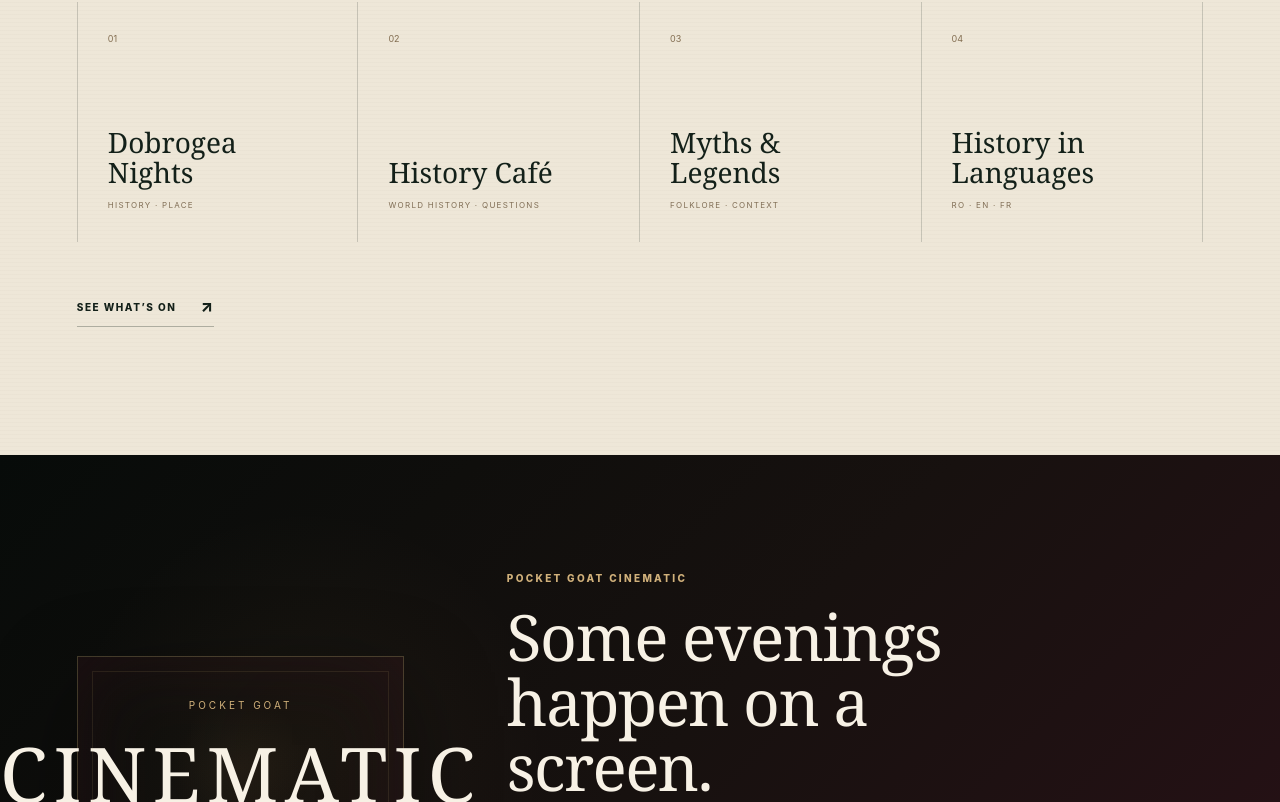
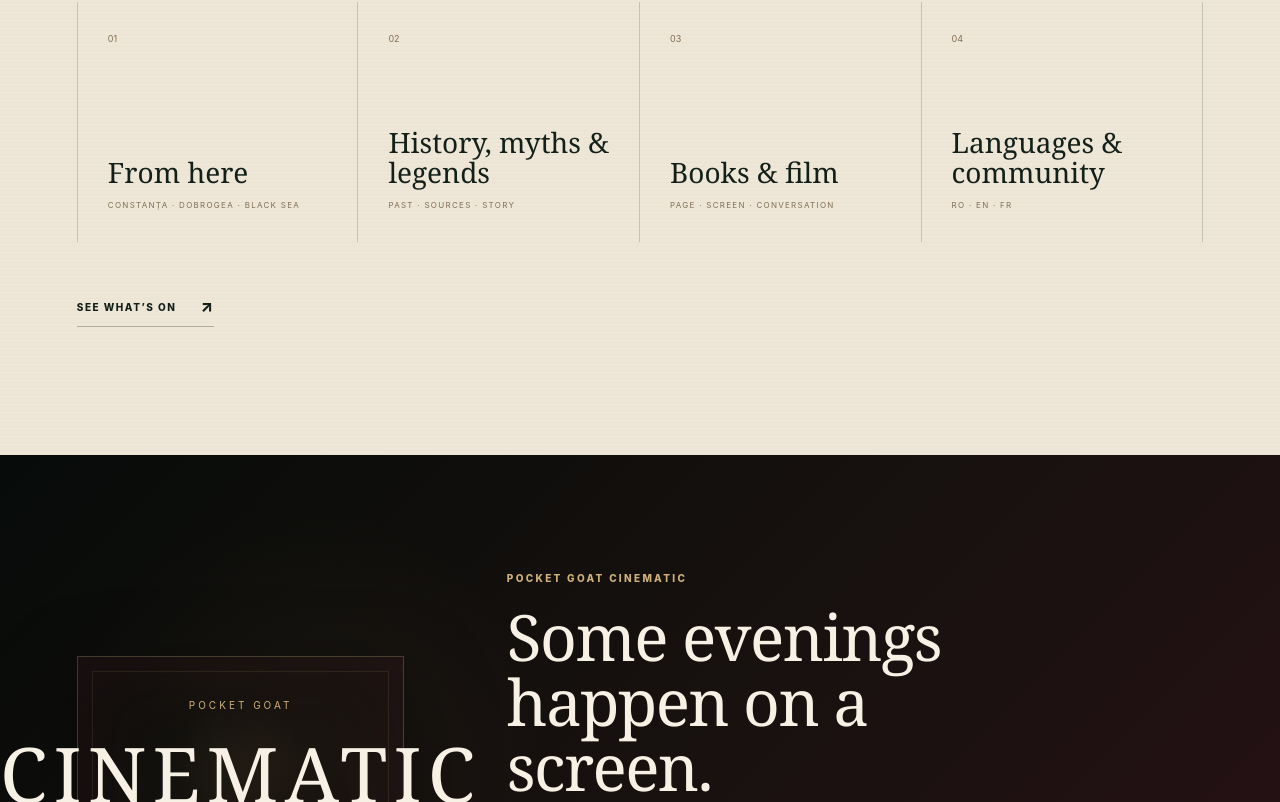
Before and after one commit to drezzillah-prog/pocket-goat-website, a Next.js app: page /en in a window 1280 px wide. Shown: the part 5898-6700 px from the top of the page. Built offline with nearby package versions, Linux system fonts and the light colour scheme.

Commit message:
polish: align homepage culture with thematic programme

```diff
--- a/src/app/[locale]/page.tsx
+++ b/src/app/[locale]/page.tsx
@@ -137,10 +137,10 @@ export default async function HomePage({ params }: { params: Promise<{ locale: s
         </div>
         <div className="event-strip">
           {[
-            ["Dobrogea Nights","HISTORY · PLACE"],
-            ["History Café","WORLD HISTORY · QUESTIONS"],
-            ["Myths & Legends","FOLKLORE · CONTEXT"],
-            ["History in Languages","RO · EN · FR"]
+            [ro ? "De aici" : "From here", ro ? "CONSTANȚA · DOBROGEA · MAREA NEAGRĂ" : "CONSTANȚA · DOBROGEA · BLACK SEA"],
+            [ro ? "Istorie, mituri & legende" : "History, myths & legends", ro ? "TRECUT · SURSE · POVESTE" : "PAST · SOURCES · STORY"],
+            [ro ? "Cărți & film" : "Books & film", ro ? "PAGINĂ · ECRAN · CONVERSAȚIE" : "PAGE · SCREEN · CONVERSATION"],
+            [ro ? "Limbi & comunitate" : "Languages & community", "RO · EN · FR"]
           ].map(([e,meta],i)=>
             <Link key={e} href={`/${locale}/events`} className="event-card">
               <span>0{i+1}</span><strong>{e}</strong><em>{meta}</em>
@@ -194,7 +194,7 @@ export default async function HomePage({ params }: { params: Promise<{ locale: s
 
       <section className="closing-door section-dark">
         <div className="door-frame"><div className="door-glow"/><span>POCKET GOAT</span><small>CONSTANȚA</small></div>
-        <div><p className="closing-line">{t.footer}</p><Link href={`/${locale}/contact`} className="section-link light">{ro ? "Hai să ne găsești" : "Come find us"}<span>↗</span></Link></div>
+        <div><p className="closing-line">{t.footer}</p><Link href={`/${locale}/contact`} className="section-link light">{ro ? "Planifică vizita" : "Plan your visit"}<span>↗</span></Link></div>
       </section>
     </>
   );
```
